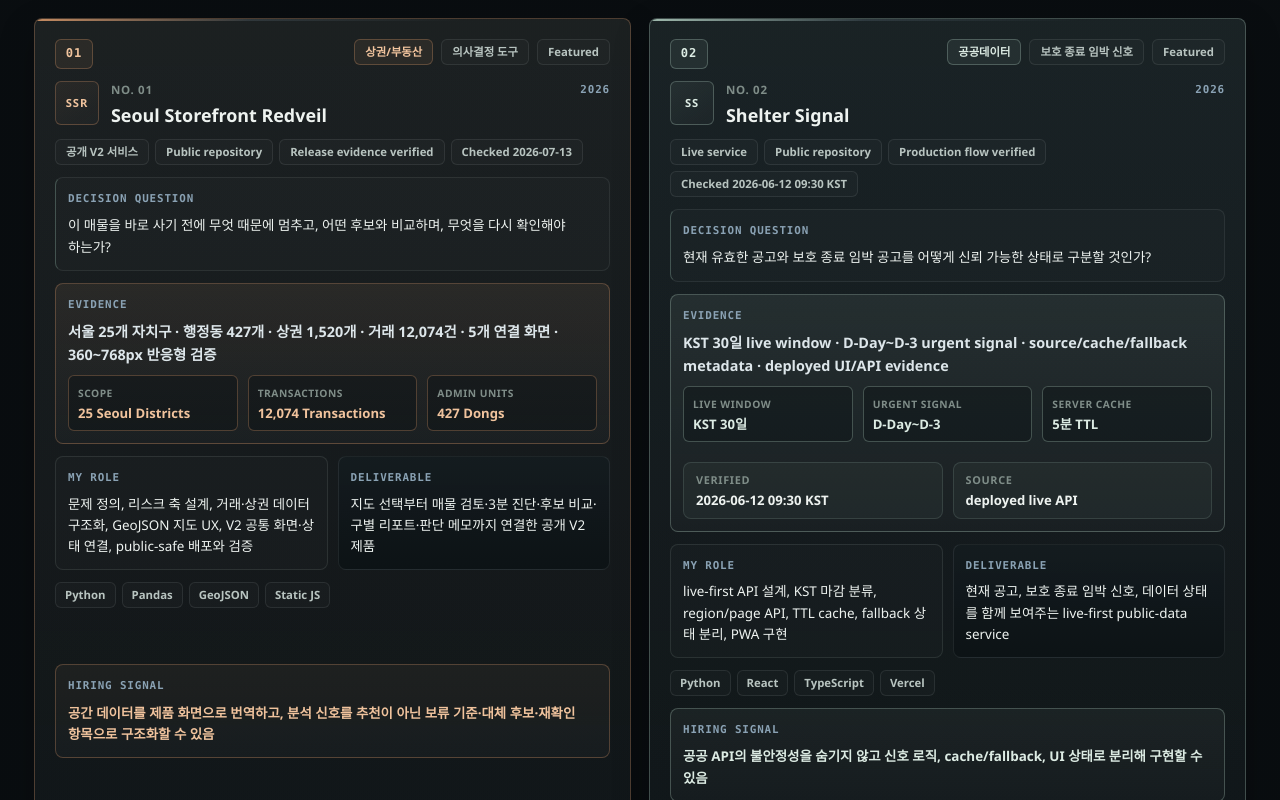
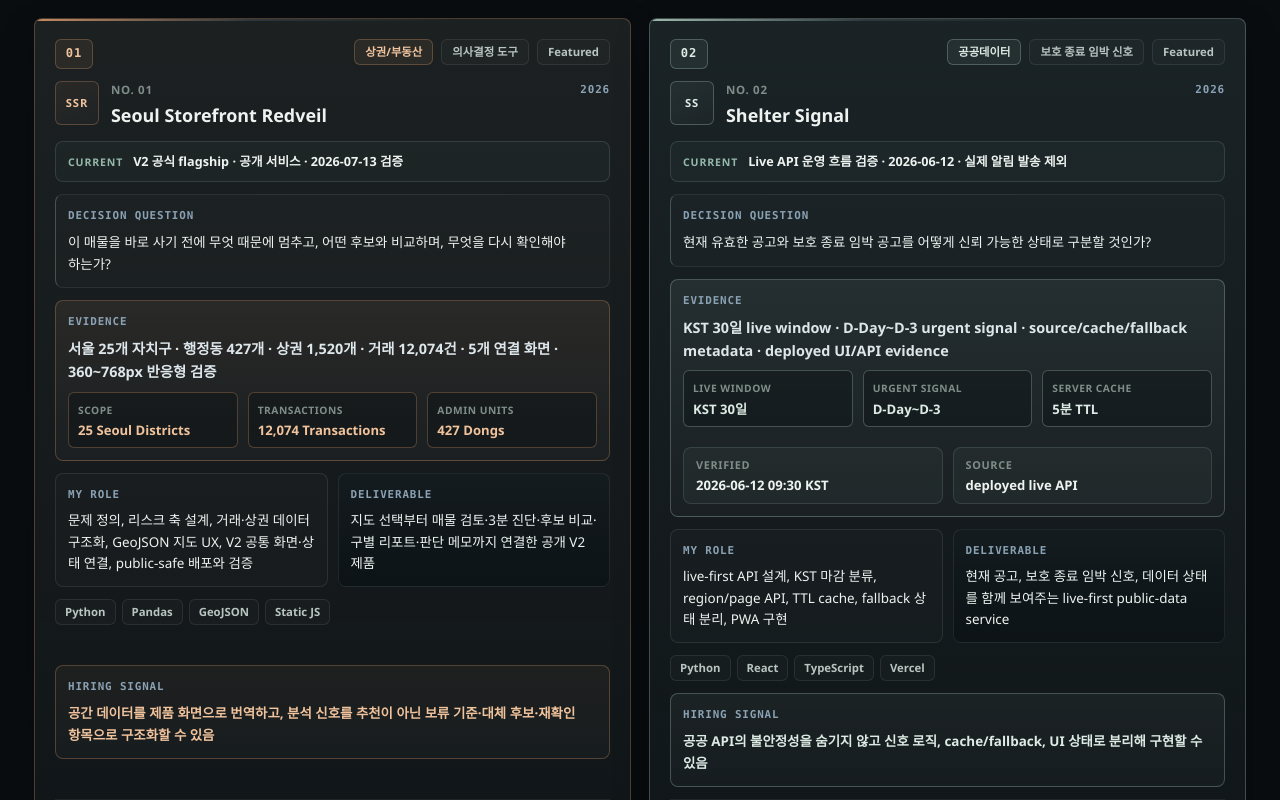
Before and after one commit to dffxonnb-cyber/signal-archive, a Next.js app: page /projects in a window 1280 px wide. Shown: the part 1820-2620 px from the top of the page. Built offline with nearby package versions, Linux system fonts and the light colour scheme.

Commit message:
feat: show concise current status on featured project cards

```diff
--- a/components/project-card.tsx
+++ b/components/project-card.tsx
@@ -1,5 +1,6 @@
 import Link from "next/link";
 
+import { ProjectCurrentStatus } from "@/components/project-current-status";
 import { ProjectPublicStatusChips } from "@/components/project-public-status-chips";
 import type { Project } from "@/types/content";
 
@@ -252,7 +253,7 @@ export function ProjectCard({
         </div>
       </div>
 
-      <ProjectPublicStatusChips slug={project.slug} />
+      <ProjectCurrentStatus slug={project.slug} />
 
       <div className="project-card__decision">
         <span className="project-card__meta-label">Decision Question</span>
```
